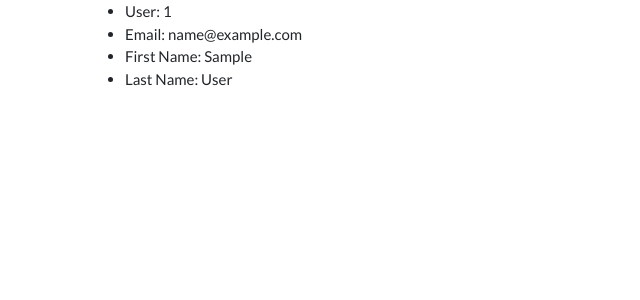
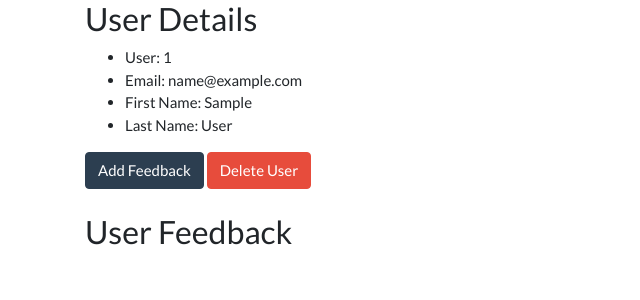
Before and after one commit to mrasdfdela/24-05_flask-feedback, a Flask app: template Templates/user.html in a window 1280 px wide. Shown: the top 300 px of the page, without its empty margins (0-640 px from the left). Run offline with Flask 2, Linux system fonts and the light colour scheme; the template is opened without the code that fills it: values that come from a table or form of the project are taken from there, others are empty; the visitor is signed in with stand-in values (Sample User, id 1); data comes from the database, SQL or seed files in the repository.

Commit message:
flask-feedback, part 7-8 Feedback & Make/Modify Routes for Users and Feedback

```diff
--- a/Templates/user.html
+++ b/Templates/user.html
@@ -2,11 +2,35 @@
 
 {% block content %}
 <div class="container">
-  <ul>
-    <li>User: {{ user.username }}</li>
-    <li>Email: {{ user.email }}</li>
+  <div>
+    <h3>User Details</h3>
+    <ul>
+      <li>User: {{ user.username }}</li>
+      <li>Email: {{ user.email }}</li>
     <li>First Name: {{ user.first_name }}</li>
     <li>Last Name: {{ user.last_name }}</li>
-  </ul>
+    </ul>
+    <form action='/users/{{user.username}}/delete' method='POST'>
+      <a href='/users/{{user.username}}/feedback/add' class='btn btn-primary'>Add Feedback</a>
+      <button class='btn btn-danger'>Delete User</button>
+    </form>
+  </div>
+  <div class='mt-4'>
+    <h3>User Feedback</h3>
+    <ul>
+      {% for feedback in user.feedback %}
+      <div>
+        <div class="card">
+          <h4 class="card-title text-info">Title: {{ feedback.title }}</h4>
+          <p class="card-text">Feedback: {{ feedback.content }}</p>
+          <form action='/feedback/{{feedback.id}}/delete' method='POST'>
+            <a class='btn btn-primary' href='/feedback/{{feedback.id}}/update'>Update</a>
+            <button class='btn btn-danger'>Delete</button>
+          </form>
+        </div>
+      </div>
+      {% endfor %}
+    </ul>
+  </div>
 </div>
 {% endblock %}
--- a/app.py
+++ b/app.py
@@ -1,7 +1,7 @@
 from flask import Flask, render_template, redirect, session, flash
 from flask_debugtoolbar import DebugToolbarExtension
-from models import connect_db, db, User
-from forms import UserForm
+from models import connect_db, db, User, Feedback
+from forms import FeedbackForm, UserForm
 
 app = Flask(__name__)
 app.config["SQLALCHEMY_DATABASE_URI"] = "postgresql:///flask_feedback"
@@ -12,6 +12,10 @@ app.config["DEBUG_TB_INTERCEPT_REDIRECTS"] = False
 
 connect_db(app)
 toolbar = DebugToolbarExtension(app)
+
+def confirm_user(username):
+    s_username = session['username']
+    return username == s_username
 
 @app.route('/')
 def home_page():
@@ -32,17 +36,17 @@ def register():
         db.session.commit()
 
         session['username'] = new_user.username
-        return redirect('/secret')
+        return redirect(f'/users/{new_user.username}')
     else:
         return render_template('/register.html', form=form)
 
-@app.route('/secret')
-def secret_site():
-    try:
-        if session['username']:
-            return render_template('/secret.html')
-    except:
-        return redirect('/login')
+# @app.route('/secret')
+# def secret_site():
+#     try:
+#         if session['username']:
+#             return render_template('/secret.html')
+#     except:
+#         return redirect('/login')
 
 @app.route('/login', methods=['GET', 'POST'])
 def login():
@@ -67,9 +71,57 @@ def logout():
 
 @app.route('/users/<username>', methods=['GET'])
 def user(username):
-    s_username = session['username']
-    if username == s_username:
+    if confirm_user(username):
         user = User.query.get_or_404(username)
         return render_template('/user.html', user=user)
     else:
-        return redirect(f'/users/{s_username}')
+        return redirect(f'/users/{username}')
+
+@app.route('/users/<username>/delete', methods=['POST'])
+def user_delete(username):
+    if confirm_user(username):
+        user = User.query.filter_by(username=username)
+        feedback = Feedback.query.filter_by(username=username)
+        feedback.delete()
+        user.delete()
+        db.session.commit()
+        return redirect('/')
+    else:
+        return redirect(f'/users/{username}')
+
+@app.route('/users/<username>/feedback/add', methods=['POST','GET'])
+def add_feedback(username):
+    form = FeedbackForm()
+    if form.validate_on_submit() and confirm_user(username):
+        title = form.title.data
+        content = form.content.data
+        new_feedback = Feedback(title=title, content=content,username=username)
+
+        db.session.add(new_feedback)
+        db.session.commit()
+        return redirect(f'/users/{username}')
+    elif confirm_user(username):
+        return render_template('/feedback.html', username=username, form=form)
+    else:
+        return redirect('/login')
+
+@app.route('/feedback/<int:feedback_id>/update', methods=['GET', 'POST'])
+def update_feedback(feedback_id):
+    feedback = Feedback.query.get_or_404(feedback_id)
+    form = FeedbackForm(obj=feedback)
+    if form.validate_on_submit() and confirm_user(feedback.username):
+        feedback.title = form.title.data
+        feedback.content = form.content.data
+        db.session.commit()
+    elif confirm_user(feedback.username):
+        return render_template('/feedback_update.html', username=feedback.username, form=form)
+
+    return redirect(f'/users/{feedback.username}')
+
+@app.route('/feedback/<int:feedback_id>/delete', methods=['POST'])
+def delete_feedback(feedback_id):
+    feedback = Feedback.query.get_or_404(feedback_id)
+    if feedback:
+        Feedback.query.filter_by(id=feedback.id).delete()
+        db.session.commit()
+    return redirect(f'/users/{feedback.username}')
```
Also changed, not shown: Templates/feedback.html (added, +17 -0 lines), Templates/feedback_update.html (added, +17 -0 lines), forms.py (+6 -1 lines), models.py (+13 -1 lines).
